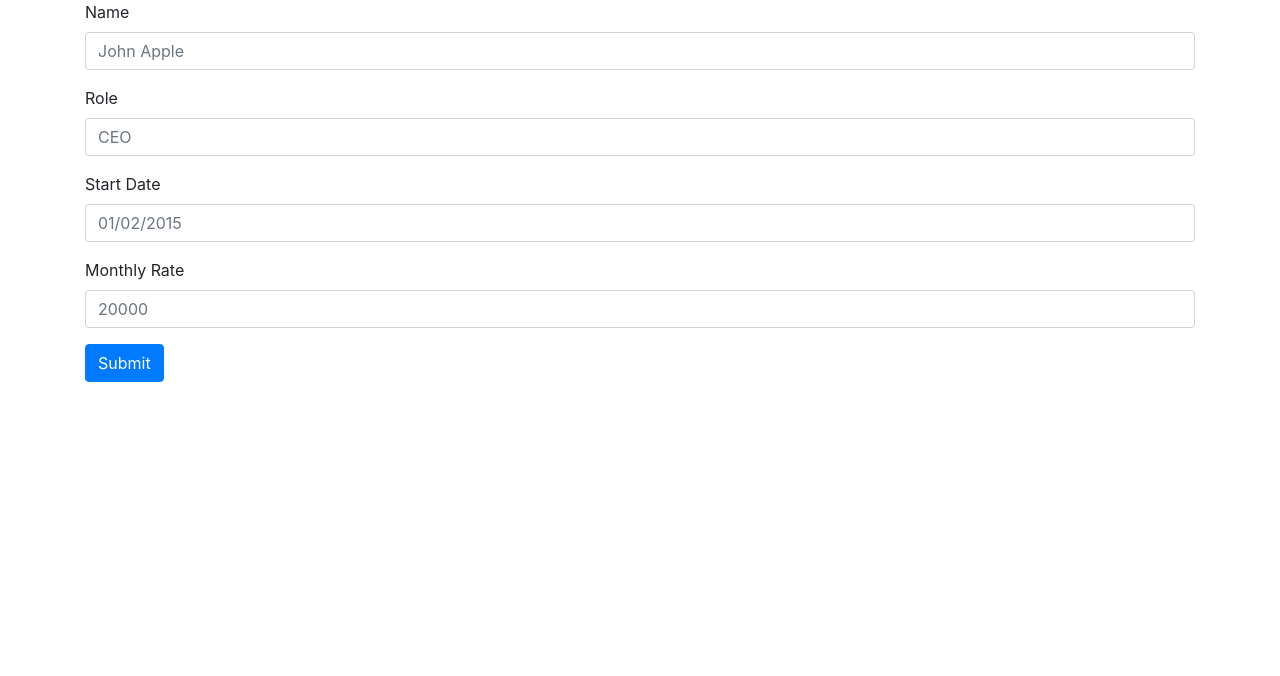
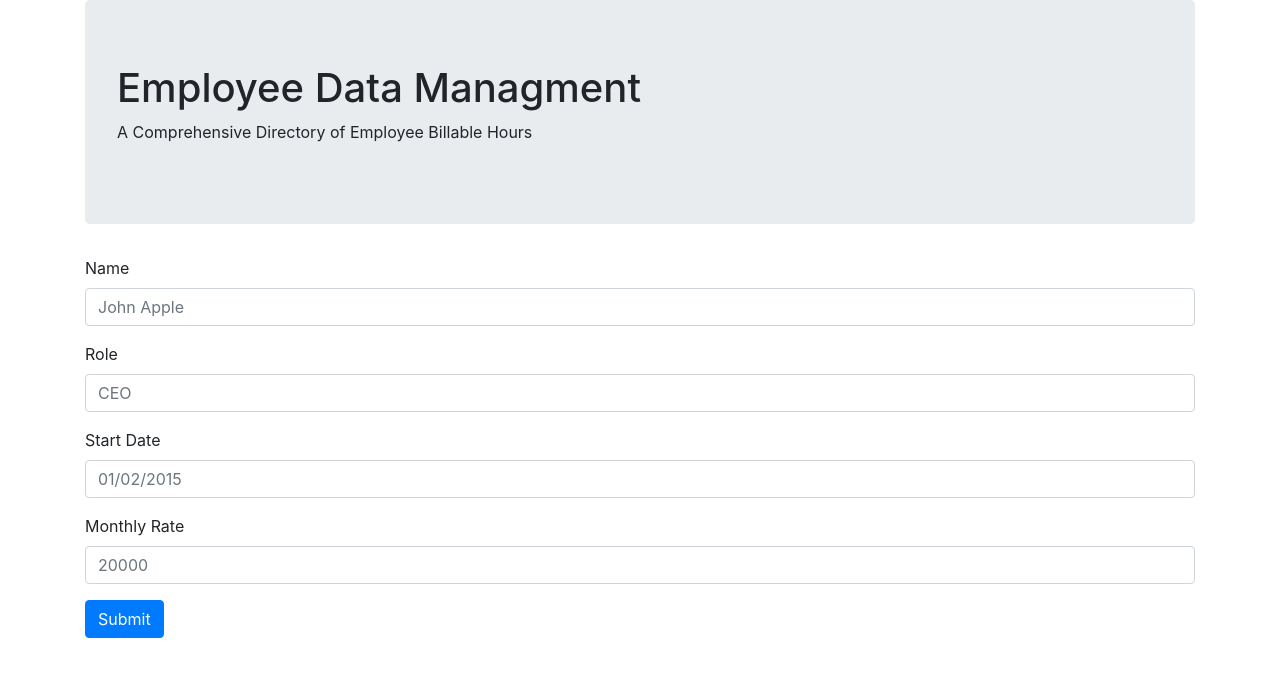
Before and after one commit to CalebRose/notProject1, a plain HTML site: page index.html in a window 1280 px wide. Drawn offline with nearby package versions, Linux system fonts and the light colour scheme.

Commit message:
added in a jumbotron header

```diff
--- a/index.html
+++ b/index.html
@@ -12,6 +12,13 @@
 </head>
 
 <body>
+    <div class="container">
+            <div class="jumbotron">
+                  <h1>Employee Data Managment</h1>
+                  <p>A Comprehensive Directory of Employee Billable Hours</p>
+            </div>
+    </div>
+
     <div class="container">
         <div class="row">
           <div class="col">
```
